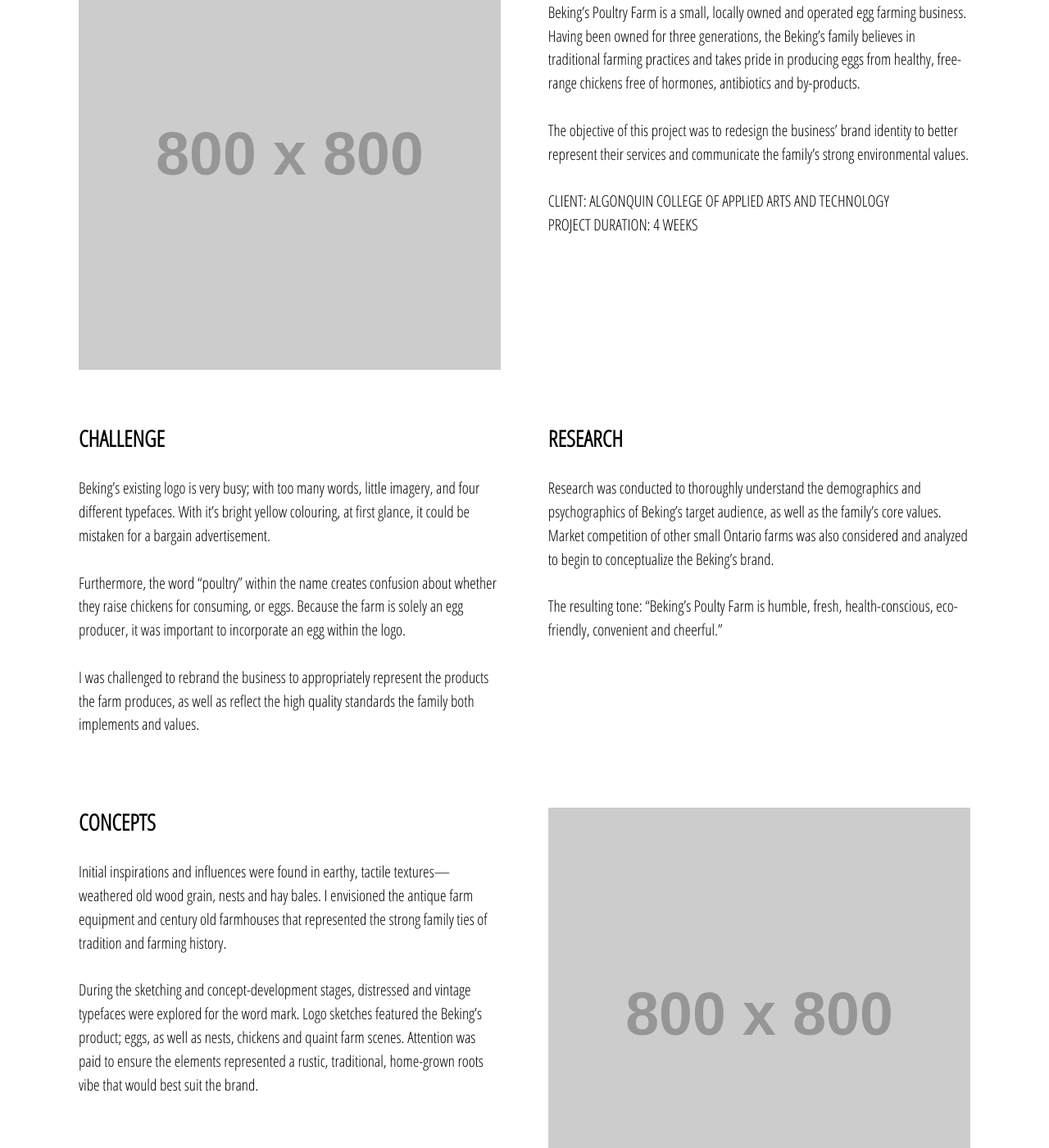
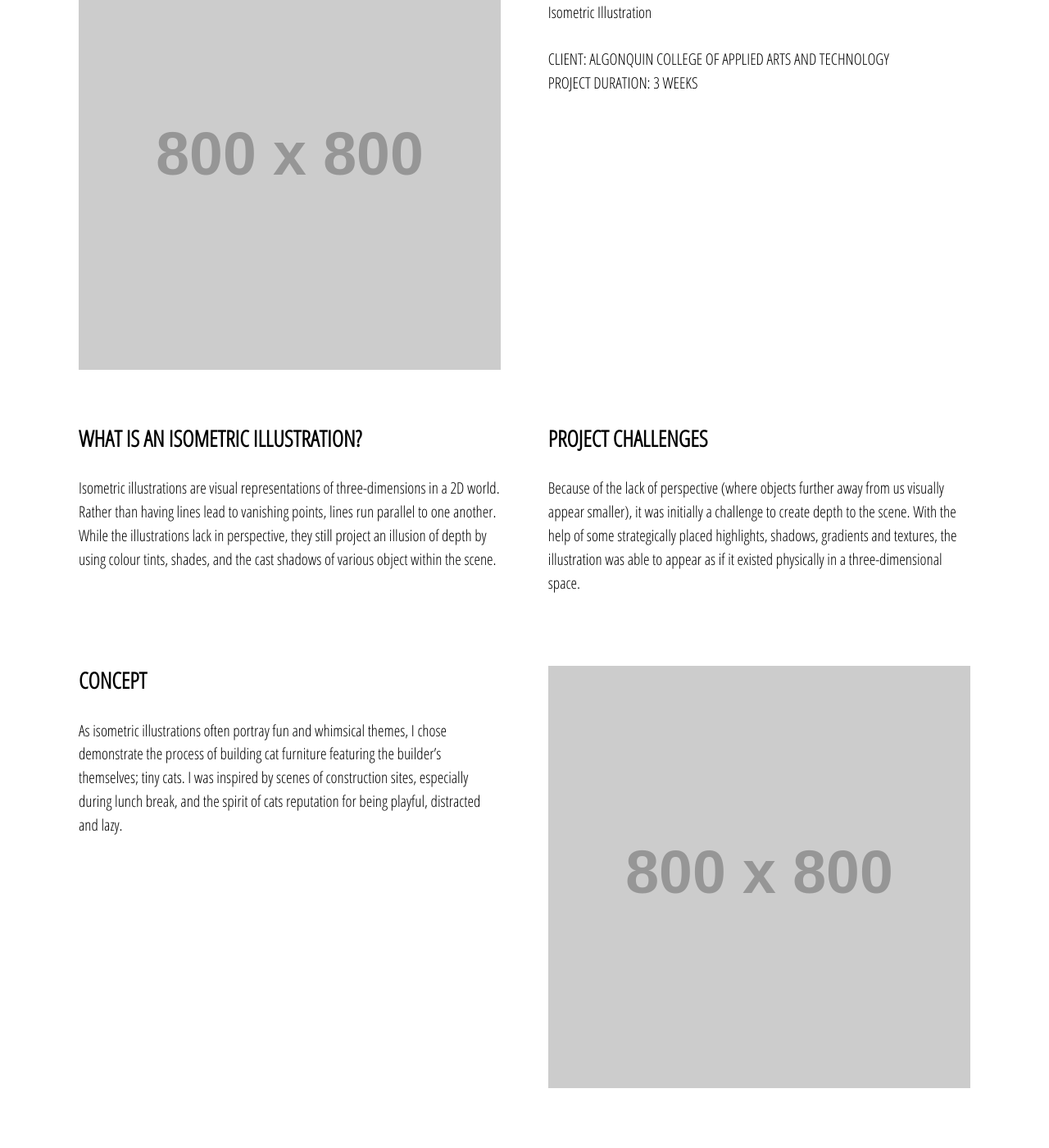
Before and after one commit to kaybow/kaybow.design, a Jekyll site: the page built from isometric.html, in a window 1280 px wide and 1400 px high, scrolled down 460 px. Shown: the whole window at 82% size. Built offline with Jekyll 4.4.1, drawn with Linux system fonts in a browser that asks for light colours; Markdown is read by kramdown in place of the engine named in the settings; some of the changed text lies outside the part shown.

Commit message:
Added content to Isometric Illustration page

```diff
--- a/isometric.html
+++ b/isometric.html
@@ -13,8 +13,8 @@
 
     <div class="pad-t">
       <div class="pad-b-2 text-center">
-        <h1 id="portfolio">LEMENEMO-P</h1>
-        <h2>CHILDREN'S BOOK FONT DESIGN</h2>
+        <h1 id="portfolio">CAT TREE CONSTRUCTION SITE</h1>
+        <h2>ISOMETRIC ILLUSTRATION</h2>
       </div>
     </div>
 
@@ -25,27 +25,27 @@
 
       <div class="unit xs-1 s-1 m-1 l-1-2 gutter">
         <h3>PROJECT OVERVIEW</h3>
-        <p>Beking’s Poultry Farm is a small, locally owned and operated egg farming business. Having been owned for three generations, the Beking’s family believes in traditional farming practices and takes pride in producing eggs from healthy, free-range chickens free of hormones, antibiotics and by-products.<br><br>The objective of this project was to redesign the business’ brand identity to better represent their services and communicate the family’s strong environmental values.</p>
-        <p>CLIENT: ALGONQUIN COLLEGE OF APPLIED ARTS AND TECHNOLOGY<br>PROJECT DURATION: 4 WEEKS</p>
+        <p>Isometric Illustration</p>
+        <p>CLIENT: ALGONQUIN COLLEGE OF APPLIED ARTS AND TECHNOLOGY<br>PROJECT DURATION: 3 WEEKS</p>
       </div>
     </div>
 
     <div class="grid pad-b-2">
       <div class="unit xs-1 s-1 m-1 l-1-2 gutter">
-        <h3>CHALLENGE</h3>
-        <p>Beking’s existing logo is very busy; with too many words, little imagery, and four different typefaces. With it’s bright yellow colouring, at first glance, it could be mistaken for a bargain advertisement.<br><br>Furthermore, the word “poultry” within the name creates confusion about whether they raise chickens for consuming, or eggs. Because the farm is solely an egg producer, it was important to incorporate an egg within the logo.<br><br>I was challenged to rebrand the business to appropriately represent the products the farm produces, as well as reflect the high quality standards the family both implements and values.</p>
+        <h3>WHAT IS AN ISOMETRIC ILLUSTRATION?</h3>
+        <p>Isometric illustrations are visual representations of three-dimensions in a 2D world. Rather than having lines lead to vanishing points, lines run parallel to one another. While the illustrations lack in perspective, they still project an illusion of depth by using colour tints, shades, and the cast shadows of various object within the scene.</p>
       </div>
 
       <div class="unit xs-1 s-1 m-1 l-1-2 gutter">
-        <h3>RESEARCH</h3>
-        <p>Research was conducted to thoroughly understand the demographics and psychographics of Beking’s target audience, as well as the family’s core values. Market competition of other small Ontario farms was also considered and analyzed to begin to conceptualize the Beking’s brand.<br><br>The resulting tone: “Beking’s Poulty Farm is humble, fresh, health-conscious, eco-friendly, convenient and cheerful.”</p>
+        <h3>PROJECT CHALLENGES</h3>
+        <p>Because of the lack of perspective (where objects further away from us visually appear smaller), it was initially a challenge to create depth to the scene. With the help of some strategically placed highlights, shadows, gradients and textures, the illustration was able to appear as if it existed physically in a three-dimensional space.</p>
       </div>
     </div>
 
     <div class="grid pad-b-2">
       <div class="unit xs-1 s-1 m-1 l-1-2 gutter">
-        <h3>CONCEPTS</h3>
-        <p>Initial inspirations and influences were found in earthy, tactile textures—weathered old wood grain, nests and hay bales. I envisioned the antique farm equipment and century old farmhouses that represented the strong family ties of tradition and farming history.<br><br>During the sketching and concept-development stages, distressed and vintage typefaces were explored for the word mark. Logo sketches featured the Beking’s product; eggs, as well as nests, chickens and quaint farm scenes. Attention was paid to ensure the elements represented a rustic, traditional, home-grown roots vibe that would best suit the brand.</p>
+        <h3>CONCEPT</h3>
+        <p>As isometric illustrations often portray fun and whimsical themes, I chose demonstrate the process of building cat furniture featuring the builder’s themselves; tiny cats. I was inspired by scenes of construction sites, especially during lunch break, and the spirit of cats reputation for being playful, distracted and lazy.</p>
       </div>
 
       <div class="unit xs-1 s-1 m-1 l-1-2 gutter">
@@ -54,7 +54,7 @@
     </div>
 
     <div class="pad-t">
-      <h3>FINAL PRODUCT</h3>
+      <h3>END RESULT</h3>
     </div>
 
     <div class="grid">
```
